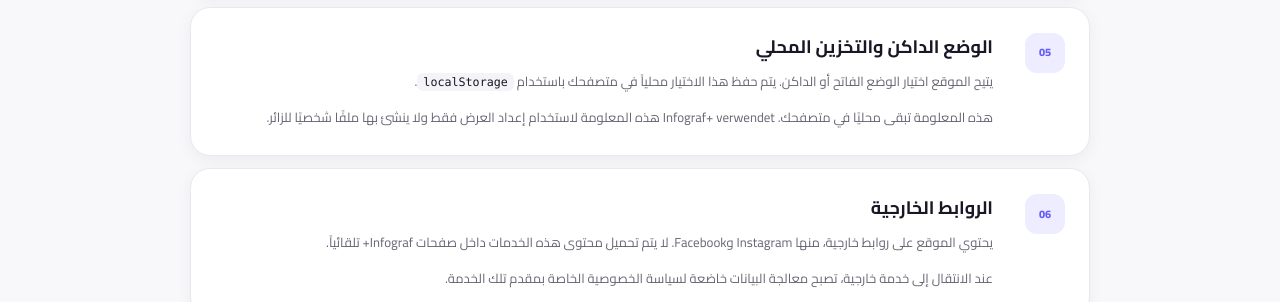
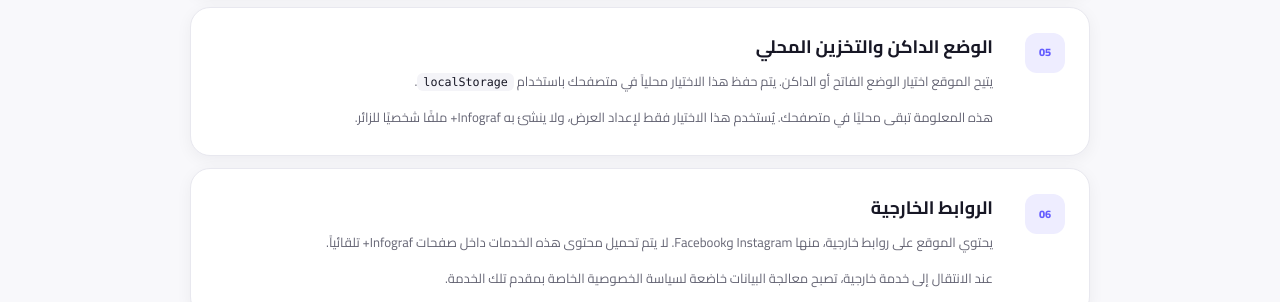
Before and after one commit to dilgash92/infograf-plus, a Jekyll site: the page built from privacy.html, in a window 1280 px wide and 900 px high, scrolled down 1389 px. Shown: the part 155-457 px from the top of the window. Built offline with Jekyll 4.4.1, drawn with Linux system fonts in a browser that asks for light colours.

Commit message:
Fix Arabic privacy wording

```diff
--- a/privacy.html
+++ b/privacy.html
@@ -72,7 +72,7 @@ permalink: /privacy/
       <div>
         <h2>الوضع الداكن والتخزين المحلي</h2>
         <p>يتيح الموقع اختيار الوضع الفاتح أو الداكن. يتم حفظ هذا الاختيار محلياً في متصفحك باستخدام <code>localStorage</code>.</p>
-        <p>هذه المعلومة تبقى محليًا في متصفحك. Infograf+ verwendet هذه المعلومة لاستخدام إعداد العرض فقط ولا ينشئ بها ملفًا شخصيًا للزائر.</p>
+        <p>هذه المعلومة تبقى محليًا في متصفحك. يُستخدم هذا الاختيار فقط لإعداد العرض، ولا ينشئ به Infograf+ ملفًا شخصيًا للزائر.</p>
       </div>
     </article>
 
```
